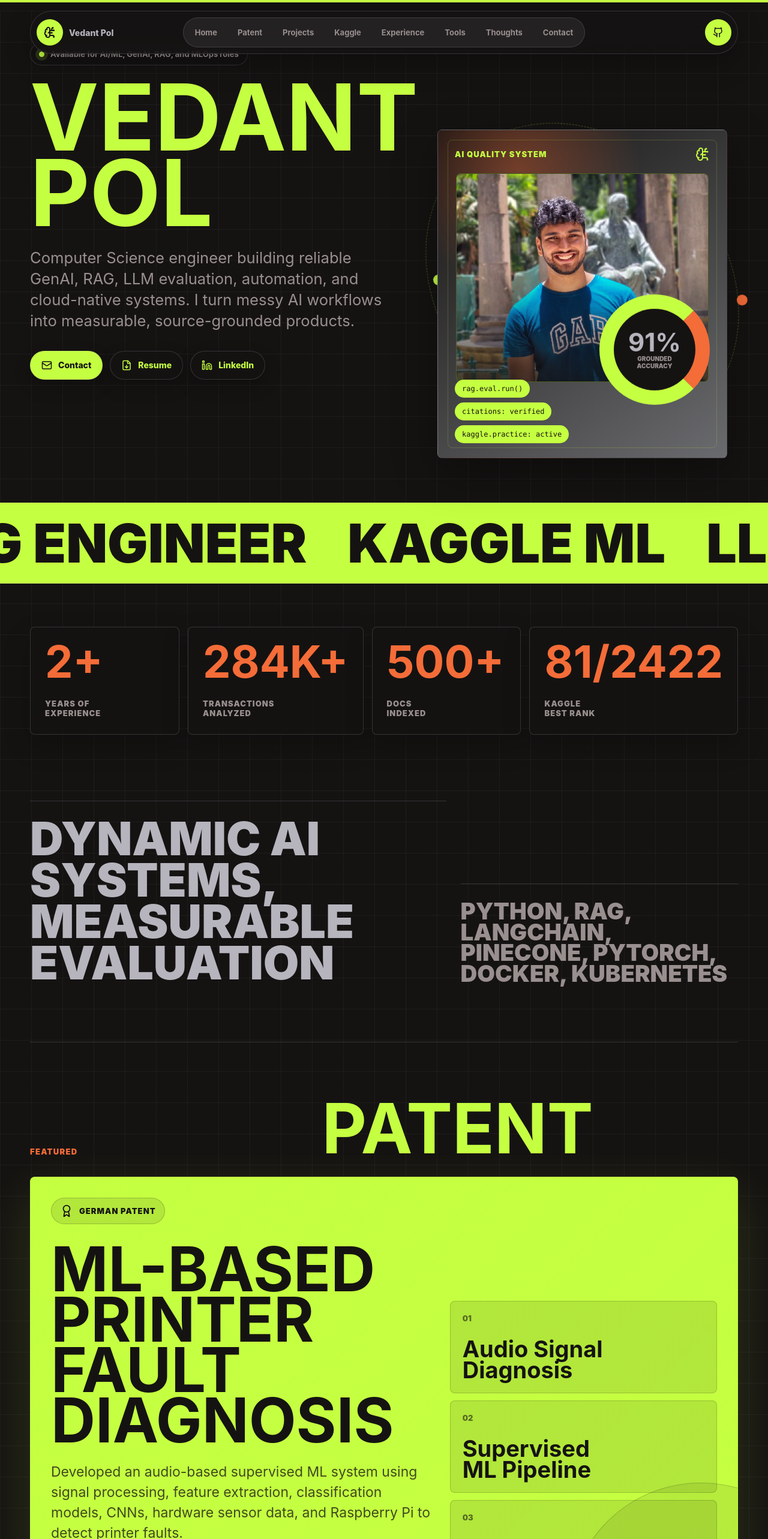
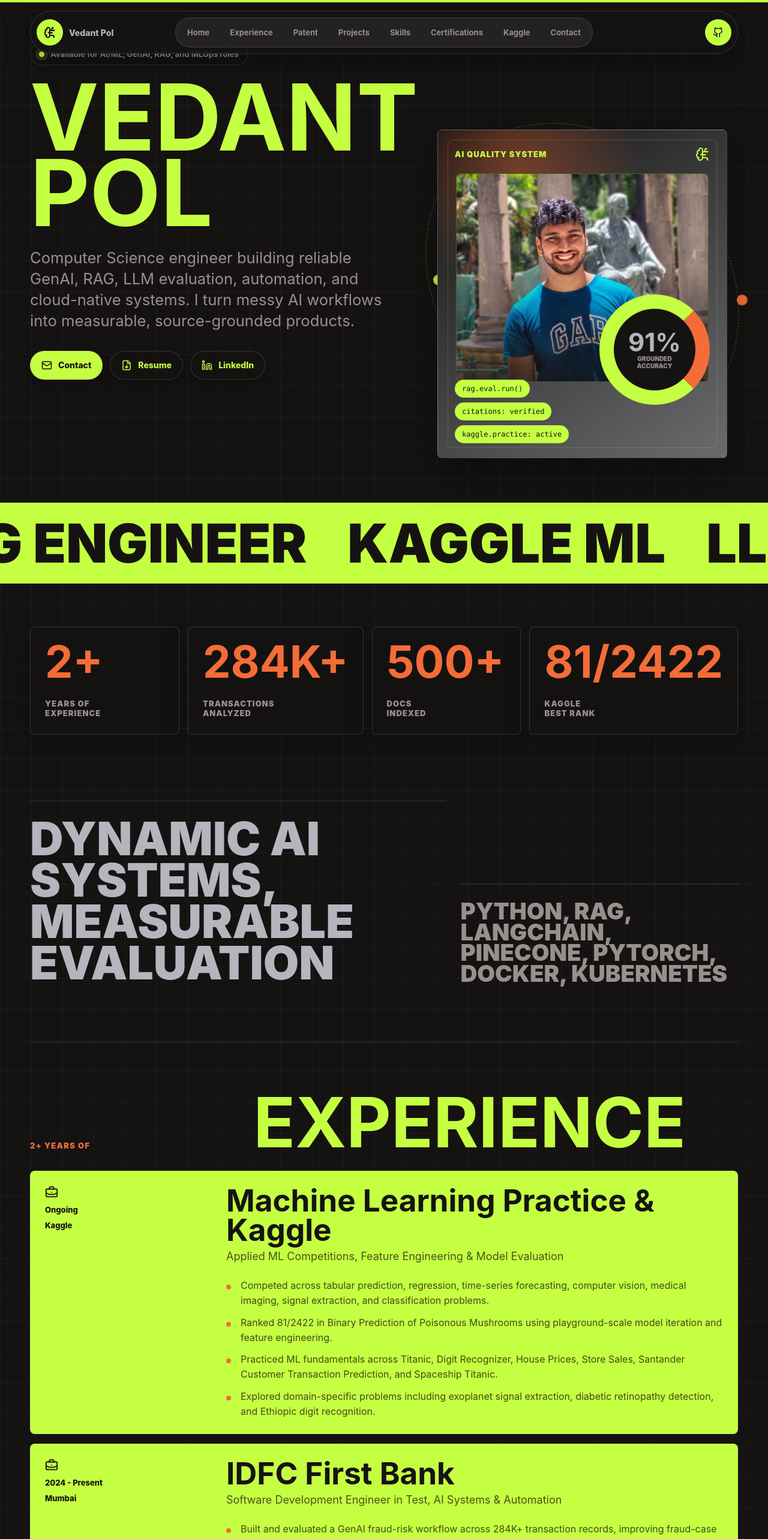
Before and after one commit to VedantPol/vedant-pol-portfolio, a React (Vite) app: page / in a window 1280 px wide. Shown: the top 2566 px of the page at 60% size. Built offline with nearby package versions, Linux system fonts and the light colour scheme.

Commit message:
Reorder portfolio for recruiters

```diff
--- a/index.html
+++ b/index.html
@@ -7,6 +7,8 @@
       name="description"
       content="Vedant Pol portfolio - AI systems, GenAI/RAG evaluation, automation, and cloud-native engineering."
     />
+    <meta name="theme-color" content="#151312" />
+    <link rel="icon" type="image/svg+xml" href="/favicon.svg" />
     <title>Vedant Pol | AI Systems Engineer</title>
   </head>
   <body>
--- a/src/App.jsx
+++ b/src/App.jsx
@@ -40,7 +40,16 @@ const profile = {
     "Computer Science engineer building reliable GenAI, RAG, LLM evaluation, automation, and cloud-native systems. I turn messy AI workflows into measurable, source-grounded products.",
 };
 
-const navItems = ["Home", "Patent", "Projects", "Kaggle", "Experience", "Tools", "Thoughts", "Contact"];
+const navItems = [
+  ["Home", "home"],
+  ["Experience", "experience"],
+  ["Patent", "patent"],
+  ["Projects", "projects"],
+  ["Skills", "skills"],
+  ["Certifications", "certifications"],
+  ["Kaggle", "kaggle"],
+  ["Contact", "contact"],
+];
 
 const stats = [
   ["2+", "YEARS OF", "EXPERIENCE"],
@@ -377,9 +386,9 @@ function App() {
             Vedant Pol
           </a>
           <nav aria-label="Primary navigation">
-            {navItems.map((item) => (
-              <a key={item} href={`#${item.toLowerCase()}`}>
-                {item}
+            {navItems.map(([label, href]) => (
+              <a key={href} href={`#${href}`}>
+                {label}
               </a>
             ))}
           </nav>
@@ -471,6 +480,30 @@ function App() {
             </Reveal>
           </section>
 
+          <section id="experience" className="section experience-section">
+            <SectionTitle kicker="2+ Years Of">Experience</SectionTitle>
+            <div className="timeline">
+              {experience.map((item, index) => (
+                <Reveal key={item.company} className="timeline-item" delay={index * 0.08}>
+                  <div className="timeline-meta">
+                    <BriefcaseBusiness size={22} />
+                    <span>{item.period}</span>
+                    <span>{item.location}</span>
+                  </div>
+                  <div className="timeline-body">
+                    <h3>{item.company}</h3>
+                    <p>{item.title}</p>
+                    <ul>
+                      {item.points.map((point) => (
+                        <li key={point}>{point}</li>
+                      ))}
+                    </ul>
+                  </div>
+                </Reveal>
+              ))}
+            </div>
+          </section>
+
           <section id="patent" className="section patent-section">
             <SectionTitle kicker="Featured">Patent</SectionTitle>
             <Reveal className="patent-spotlight">
@@ -548,6 +581,54 @@ function App() {
             </div>
           </section>
 
+          <section id="skills" className="section">
+            <SectionTitle kicker="Core">Skills</SectionTitle>
+            <div className="tool-grid">
+              {tools.map(([name, copy, Icon], index) => (
+                <Reveal key={name} className="tool-card" delay={index * 0.04}>
+                  <Icon size={28} />
+                  <h3>{name}</h3>
+                  <p>{copy}</p>
+                </Reveal>
+              ))}
+            </div>
+          </section>
+
+          <section id="certifications" className="section education-band">
+            <Reveal className="education-card certification-spotlight">
+              <div>
+                <span className="section-kicker">AWS Certified</span>
+                <h2>Machine Learning Specialist</h2>
+                <p>
+                  AWS Certified Machine Learning - Specialty and AWS Certified Cloud Practitioner,
+                  backed by applied ML, GenAI/RAG evaluation, automation, and cloud-native engineering work.
+                </p>
+              </div>
+              <Award size={58} />
+            </Reveal>
+            <div className="cert-grid">
+              {certifications.map((cert, index) => (
+                <Reveal key={cert.label} className="cert-card" delay={index * 0.05}>
+                  <a href={cert.href} target="_blank" rel="noreferrer">
+                    <Award size={20} />
+                    <span>{cert.label}</span>
+                    <ArrowUpRight size={18} />
+                  </a>
+                </Reveal>
+              ))}
+            </div>
+            <Reveal className="degree-card">
+              <Medal size={24} />
+              <div>
+                <span>B.Tech, Computer Science</span>
+                <p>
+                  Mumbai University, 2020 - 2024. CGPA 9.08/10 with coursework in DSA, databases,
+                  operating systems, computer networks, ML, AI, software engineering, and cloud computing.
+                </p>
+              </div>
+            </Reveal>
+          </section>
+
           <section id="kaggle" className="section kaggle-section">
             <SectionTitle kicker="ML">Kaggle</SectionTitle>
             <div className="kaggle-lead">
@@ -592,76 +673,19 @@ function App() {
             </div>
           </section>
 
-          <section id="experience" className="section experience-section">
-            <SectionTitle kicker="2+ Years Of">Experience</SectionTitle>
-            <div className="timeline">
-              {experience.map((item, index) => (
-                <Reveal key={item.company} className="timeline-item" delay={index * 0.08}>
-                  <div className="timeline-meta">
-                    <BriefcaseBusiness size={22} />
-                    <span>{item.period}</span>
-                    <span>{item.location}</span>
-                  </div>
-                  <div className="timeline-body">
-                    <h3>{item.company}</h3>
-                    <p>{item.title}</p>
-                    <ul>
-                      {item.points.map((point) => (
-                        <li key={point}>{point}</li>
-                      ))}
-                    </ul>
-                  </div>
-                </Reveal>
-              ))}
-            </div>
-          </section>
-
-          <section id="tools" className="section">
-            <SectionTitle kicker="Premium">Tools</SectionTitle>
-            <div className="tool-grid">
-              {tools.map(([name, copy, Icon], index) => (
-                <Reveal key={name} className="tool-card" delay={index * 0.04}>
-                  <Icon size={28} />
-                  <h3>{name}</h3>
-                  <p>{copy}</p>
-                </Reveal>
-              ))}
-            </div>
-          </section>
-
-          <section className="section education-band">
-            <Reveal className="education-card certification-spotlight">
-              <div>
-                <span className="section-kicker">AWS Certified</span>
-                <h2>Machine Learning Specialist</h2>
-                <p>
-                  AWS Certified Machine Learning - Specialty and AWS Certified Cloud Practitioner,
-                  backed by applied ML, GenAI/RAG evaluation, automation, and cloud-native engineering work.
-                </p>
-              </div>
-              <Award size={58} />
-            </Reveal>
-            <div className="cert-grid">
-              {certifications.map((cert, index) => (
-                <Reveal key={cert.label} className="cert-card" delay={index * 0.05}>
-                  <a href={cert.href} target="_blank" rel="noreferrer">
-                    <Award size={20} />
-                    <span>{cert.label}</span>
+          <section id="evidence" className="section evidence-section">
+            <SectionTitle kicker="Public">Evidence</SectionTitle>
+            <div className="link-grid">
+              {linkCards.map(([label, href], index) => (
+                <Reveal key={label} className="evidence-link" delay={index * 0.04}>
+                  <a href={href} target="_blank" rel="noreferrer">
+                    <PackageCheck size={20} />
+                    {label}
                     <ArrowUpRight size={18} />
                   </a>
                 </Reveal>
               ))}
             </div>
-            <Reveal className="degree-card">
-              <Medal size={24} />
-              <div>
-                <span>B.Tech, Computer Science</span>
-                <p>
-                  Mumbai University, 2020 - 2024. CGPA 9.08/10 with coursework in DSA, databases,
-                  operating systems, computer networks, ML, AI, software engineering, and cloud computing.
-                </p>
-              </div>
-            </Reveal>
           </section>
 
           <section id="thoughts" className="section">
@@ -676,21 +700,6 @@ function App() {
                       <p>{note.copy}</p>
                     </div>
                     <ArrowUpRight size={24} />
-                  </a>
-                </Reveal>
-              ))}
-            </div>
-          </section>
-
-          <section className="section evidence-section">
-            <SectionTitle kicker="Public">Evidence</SectionTitle>
-            <div className="link-grid">
-              {linkCards.map(([label, href], index) => (
-                <Reveal key={label} className="evidence-link" delay={index * 0.04}>
-                  <a href={href} target="_blank" rel="noreferrer">
-                    <PackageCheck size={20} />
-                    {label}
-                    <ArrowUpRight size={18} />
                   </a>
                 </Reveal>
               ))}
```
Also changed, not shown: public/favicon.svg (added).
